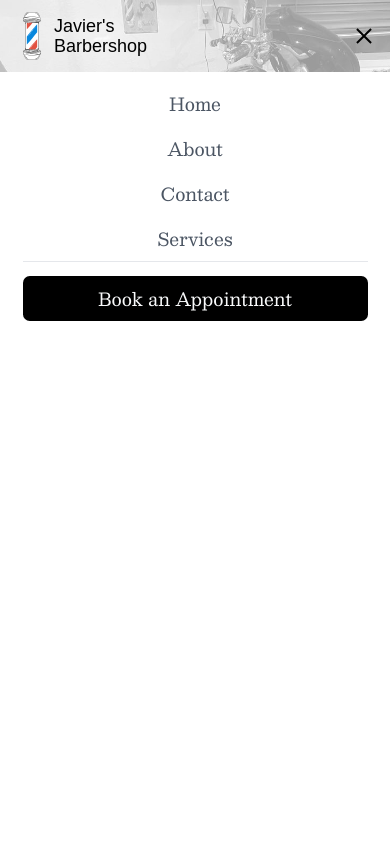
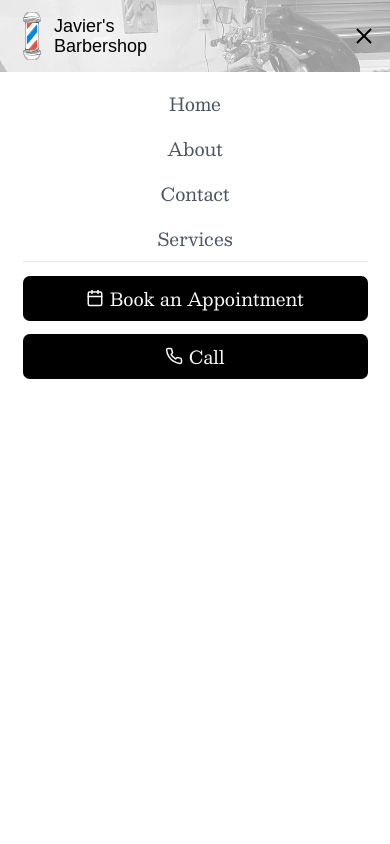
Before and after one commit to zackmorgs/javier, a Next.js app: page /about in a window 390 px wide. Both pictures are taken after a click on the button "Menu". Shown: the top 844 px of the page. Built offline with nearby package versions, Linux system fonts and the light colour scheme; a web font is replaced by a local one.

Commit message:
added call button to nav, icons to cta buttons

```diff
--- a/components/ui/mobile-menu.tsx
+++ b/components/ui/mobile-menu.tsx
@@ -3,6 +3,7 @@
 import { useState, useRef, useEffect } from 'react'
 import { Transition } from '@headlessui/react'
 import Link from 'next/link'
+import { FiCalendar, FiPhone } from "react-icons/fi";
 
 export default function MobileMenu() {
   const [mobileNavOpen, setMobileNavOpen] = useState<boolean>(false)
@@ -87,8 +88,13 @@ export default function MobileMenu() {
               )
             })}
             <li className="border-t pt-3">
-              <Link href="/book-appointment" className="flex w-full py-2 justify-center bg-black text-gray-50 hover:bg-black-900 rounded-md" onClick={() => setMobileNavOpen(false)}>
-                Book an Appointment
+              <Link href="/book-appointment" className="block w-full py-2 text-center bg-black text-gray-50 hover:bg-black-900 rounded-md" onClick={() => setMobileNavOpen(false)}>
+                <FiCalendar className="icon inline-block" /> Book an Appointment
+              </Link>
+            </li>
+            <li className="pt-3">
+              <Link href="tel:+15073192140" className="block w-full py-2 text-center bg-black text-gray-50 hover:bg-black-900 rounded-md" onClick={() => setMobileNavOpen(false)}>
+                <FiPhone className="icon inline-block" /> Call
               </Link>
             </li>
           </ul>
--- a/styles/navigation.scss
+++ b/styles/navigation.scss
@@ -55,6 +55,11 @@
     transform: translateY(-5px) rotate(-45deg);
 }
 
+#mobile-nav .icon {
+    position:relative;
+    top:-3px;
+}
+
 @media (min-width: 640px) {}
 
 @media (min-width: 768px) {
```
